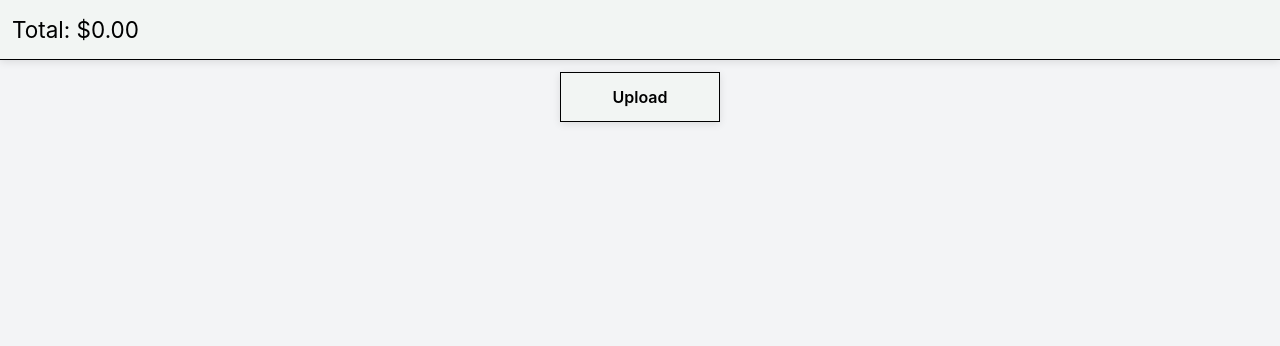
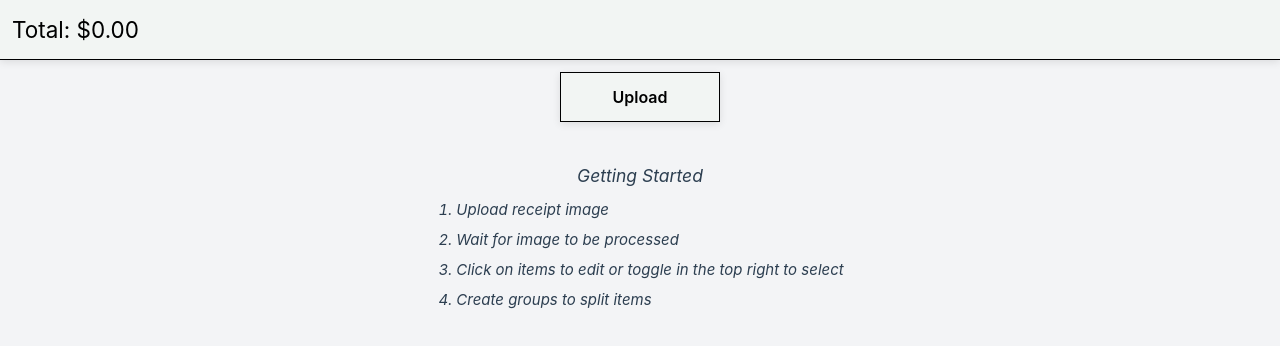
Before and after one commit to anujkpatty/receipt-parser-fe, a Vue app: page / in a window 1280 px wide. Shown: the top 346 px of the page. Built offline with nearby package versions, Linux system fonts and the light colour scheme.

Commit message:
Add getting started info

```diff
--- /dev/null
+++ b/src/components/GettingStarted.vue
@@ -0,0 +1,34 @@
+<template>
+  <section class="getting-started">
+    <h3 class="getting-started__title">Getting Started</h3>
+    <ol class="getting-started__list">
+      <li>Upload receipt image</li>
+      <li>Wait for image to be processed</li>
+      <li>Click on items to edit or toggle in the top right to select</li>
+      <li>Create groups to split items</li>
+    </ol>
+  </section>
+</template>
+
+<style scoped>
+.getting-started {
+  width: 100%;
+  margin-top: 16px;
+  padding: 24px;
+  display: flex;
+  flex-direction: column;
+  font-style: italic;
+}
+
+.getting-started__list {
+  margin-top: 8px;
+  padding-left: 20px;
+  display: grid;
+  gap: 6px;
+  justify-content: center;
+}
+
+.getting-started__title {
+  align-self: center;
+}
+</style>
--- a/src/components/ReceiptUploader.vue
+++ b/src/components/ReceiptUploader.vue
@@ -29,6 +29,7 @@
         >Add Item</ButtonComponent
       >
     </div>
+    <GettingStarted v-if="!itemsStore.parsedItems.length && !imageFile" />
 
     <div v-if="addItemForm" class="edit-overlay" @click.self="addItemForm = false">
       <div class="edit-form" @click.stop tabindex="0">
@@ -104,6 +105,7 @@
 import { ref } from 'vue'
 import ListItem from '@/components/ListItem.vue'
 import ButtonComponent from '@/components/ButtonComponent.vue'
+import GettingStarted from '@/components/GettingStarted.vue'
 import { useItemsStore } from '@/stores/items'
 import { useRouter } from 'vue-router'
 import SpinnerComponent from './SpinnerComponent.vue'
--- a/src/stores/items.js
+++ b/src/stores/items.js
@@ -3,11 +3,9 @@ import { defineStore } from 'pinia'
 import axios from 'axios'
 
 export const useItemsStore = defineStore('items', () => {
-  const API_URL = import.meta.env.VITE_API_URL || 'http://localhost:5000'
-  const ENDPOINT =
-    import.meta.env.VITE_MOCK == 'true'
-      ? import.meta.env.VITE_MOCK_ENDPOINT
-      : import.meta.env.VITE_ENDPOINT
+  const mock = import.meta.env.VITE_MOCK == 'true'
+  const API_URL = mock ? import.meta.env.VITE_DEV_API_URL : import.meta.env.VITE_API_URL
+  const ENDPOINT = mock ? import.meta.env.VITE_MOCK_ENDPOINT : import.meta.env.VITE_ENDPOINT
 
   const parsedItems = ref([])
   const selectedItems = ref([])
```
Also changed, not shown: 1 other file (tests, documents, lock files or other folders).
